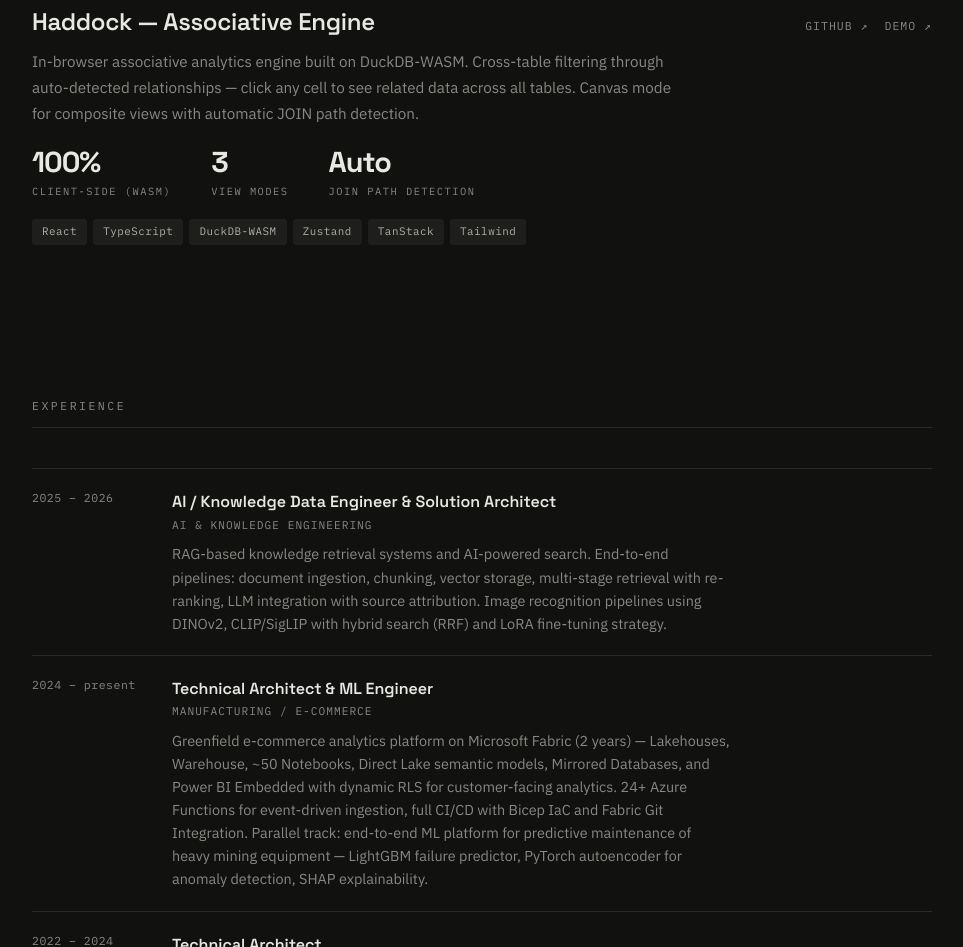
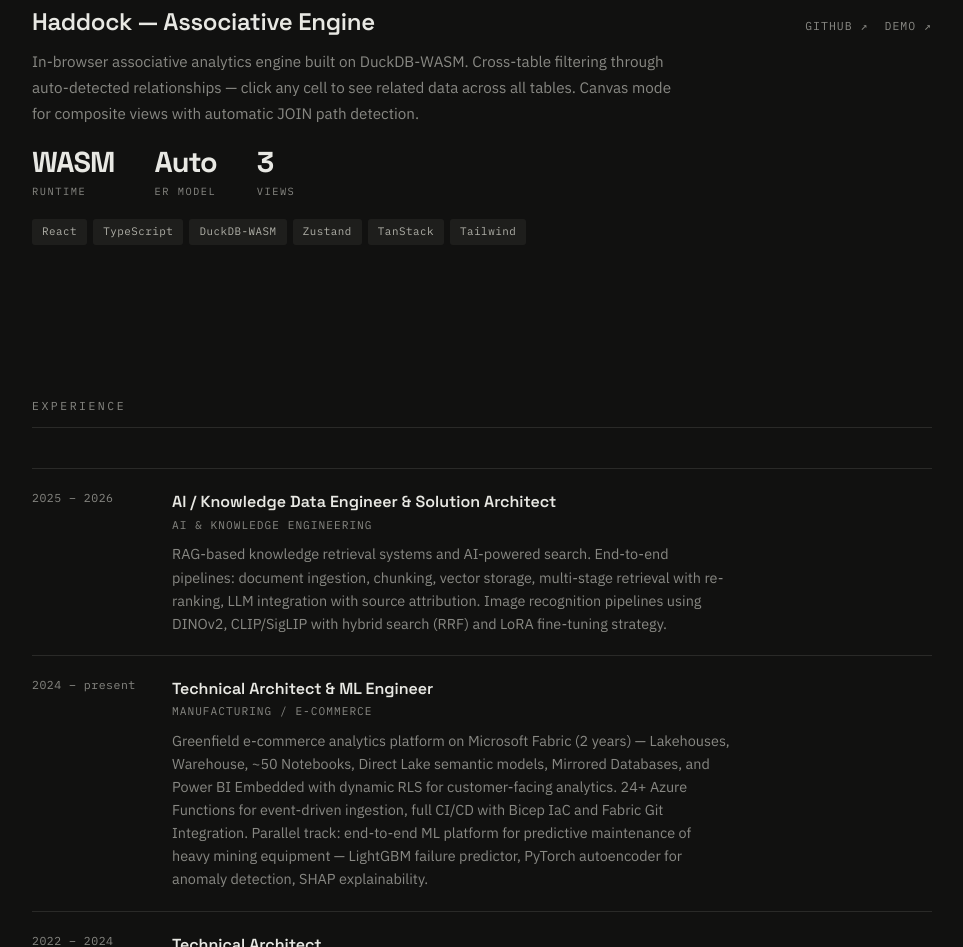
Before and after one commit to henrikamnas/portfolio, a plain HTML site: page index.html in a window 1280 px wide. Shown: the part 3089-4036 px from the top of the page, without its empty margins (288-1251 px from the left). Drawn offline with Linux system fonts and the light colour scheme.

Commit message:
update Haddock metrics wording

```diff
--- a/index.html
+++ b/index.html
@@ -783,16 +783,16 @@
             </p>
             <div class="project-metrics">
                 <div class="metric">
-                    <span class="metric-value">100%</span>
-                    <span class="metric-label">client-side (WASM)</span>
+                    <span class="metric-value">WASM</span>
+                    <span class="metric-label">runtime</span>
+                </div>
+                <div class="metric">
+                    <span class="metric-value">Auto</span>
+                    <span class="metric-label">ER model</span>
                 </div>
                 <div class="metric">
                     <span class="metric-value">3</span>
-                    <span class="metric-label">view modes</span>
-                </div>
-                <div class="metric">
-                    <span class="metric-value">Auto</span>
-                    <span class="metric-label">JOIN path detection</span>
+                    <span class="metric-label">views</span>
                 </div>
             </div>
             <div class="project-tags">
```
